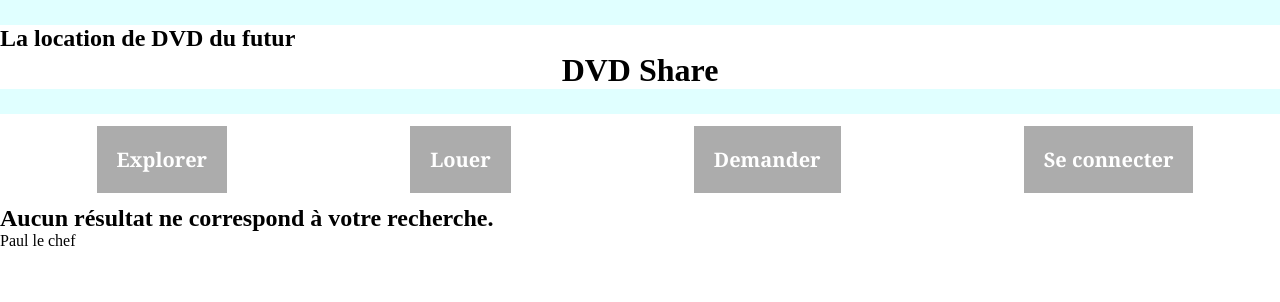
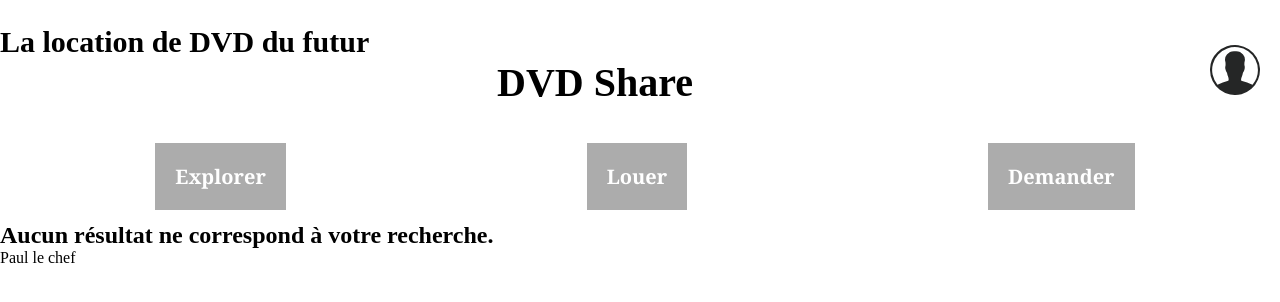
Before and after one commit to Khmarigou/Projet-L2-php, a PHP site: page / in a window 1280 px wide. Shown: the top 302 px of the page. Run offline with PHP 8.4, Linux system fonts and the light colour scheme; data that the repository does not hold is empty.

Commit message:
affichage connection

```diff
--- a/MVC/view.php
+++ b/MVC/view.php
@@ -11,8 +11,10 @@
 	<body>
 		<header>
 			<div class="banniere">
+				<a href=".?page=connexion"><img alt="connection" src="IMAGES/CONNECT.svg" id="connection"/></a>
 				<h2>La location de DVD du futur</h2>
 				<h1>DVD Share</h1>
+
 
 			</div>
 			<nav class="menu">
@@ -20,7 +22,6 @@
 	                <a href=".?page=recherche"><li>Explorer</li></a>
 	                <a href=".?page=louer"><li>Louer</li></a>
 	                <a href=".?page=demander"><li>Demander</li></a>
-					<a href=".?page=connexion"><li>Se connecter</li></a>
             	</ul>
         	</nav>
 		</header>
--- a/style.css
+++ b/style.css
@@ -37,10 +37,18 @@ nav a:link, nav a:visited{
 }
 
 .banniere {
-	background-color: lightcyan;
 	padding-top: 25px;
 	padding-bottom: 25px;
+    font-size: 20px;
 }
 .banniere h1 {
 	text-align: center;
 }
+
+#connection{
+    padding: 0.5em;
+    margin : 0.5em;
+    width: auto;
+    height: 2.5em;
+    float: right;
+}
```
Also changed, not shown: IMAGES/CONNECT.svg (added).
